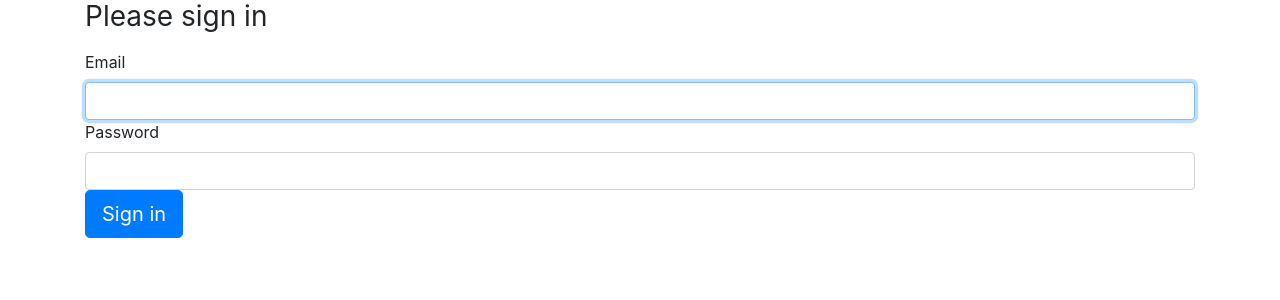
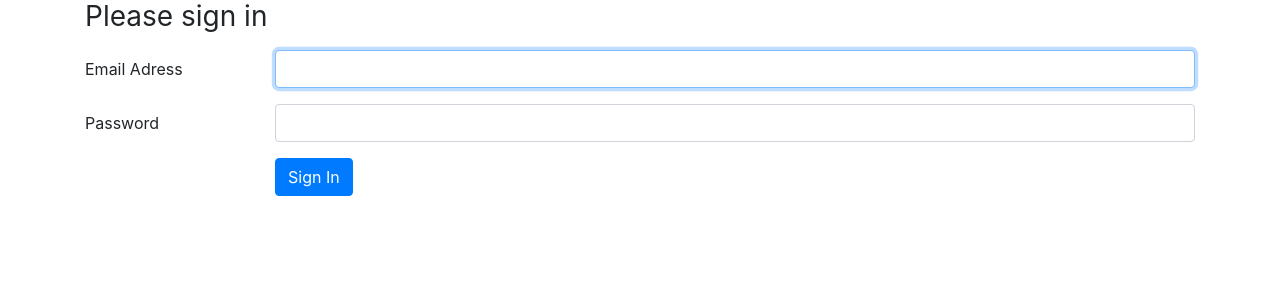
Before and after one commit to Lockev/Symfony_shop_duo, a Symfony app: template templates/security/login.html.twig in a window 1280 px wide. Shown: the part 56-356 px from the top of the page. Run offline with Twig, Linux system fonts and the light colour scheme; the template is opened without the code that fills it, so the values that code supplies are empty; some libraries are stand-ins or nearby versions.

Commit message:
Forms transaltion

```diff
--- a/src/Form/RegistrationFormType.php
+++ b/src/Form/RegistrationFormType.php
@@ -45,7 +45,7 @@ class RegistrationFormType extends AbstractType
           ]),
         ],
       ])
-      ->add('Save', SubmitType::class);
+      ->add('Register', SubmitType::class);
   }
 
   public function configureOptions(OptionsResolver $resolver)
--- a/templates/security/login.html.twig
+++ b/templates/security/login.html.twig
@@ -14,11 +14,12 @@
         </div>
     {% endif %}
 
-    <h1 class="h3 mb-3 font-weight-normal">Please sign in</h1>
-    <label for="inputEmail">Email</label>
-    <input type="email" value="{{ last_username }}" name="email" id="inputEmail" class="form-control" required autofocus>
-    <label for="inputPassword">Password</label>
-    <input type="password" name="password" id="inputPassword" class="form-control" required>
+    <h1 class="h3 mb-3 font-weight-normal">{{ 'Please sign in'|trans }}</h1>
+    <div class="row">
+      <label class="col-form-label col-sm-2" for="inputEmail">{{ 'Email'|trans }}</label>
+      <div class="col-sm-10 mb-3"><input class="form-control" type="email" value="{{ last_username }}" name="email" id="inputEmail" class="form-control" required autofocus></div>
+      <label class="col-form-label col-sm-2" for="inputPassword">{{ 'Password'|trans }}</label>
+      <div class="col-sm-10 mb-3"><input class="form-control" type="password" name="password" id="inputPassword" class="form-control" required></div>
 
       <input type="hidden" name="_csrf_token"
             value="{{ csrf_token('authenticate') }}"
@@ -34,9 +35,12 @@
               </label>
           </div>
       #}
-
-    <button class="btn btn-lg btn-primary" type="submit">
-        Sign in
+      <div class="col-sm-2"></div>
+      <div class="col-sm-10">
+        <button class="btn btn-primary" type="submit">
+            {{ 'Sign in'|trans }}
         </button>
+      </div>
+    </div>
 </form>
 {% endblock %}
--- /dev/null
+++ b/translations/messages.en.yaml
@@ -0,0 +1,16 @@
+name: Name
+description: Description
+price: Price
+stock: Stock
+picture: Picture
+
+Name: Name
+Firstname: Firstname
+Email: Email Adress
+Plain password: Password
+Password: Password
+Agree terms: Agree terms
+Register: S'inscrire
+
+Please sign in: Please sign in
+Sign in: Sign In
```
Also changed, not shown: translations/messages.fr.yaml (added, +16 -0 lines). Lines whose indentation alone changed are shown as unchanged.
